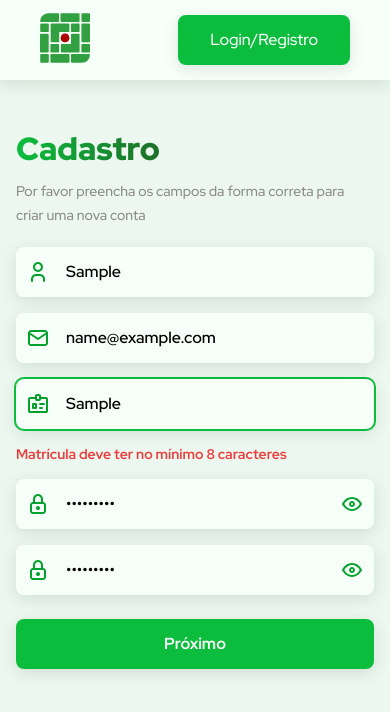
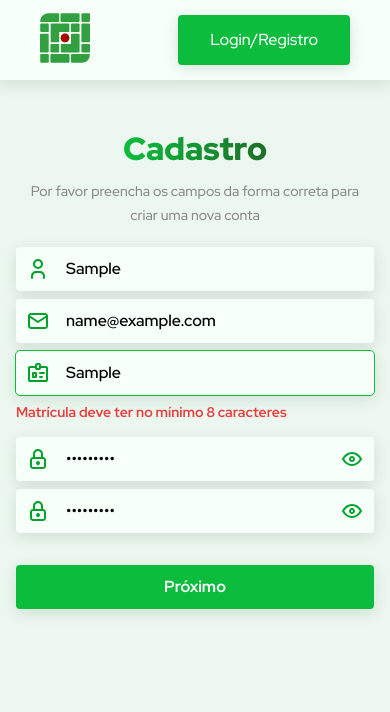
Before and after one commit to ElielBarbosa/scap-web, a React (Vite) app: page /signup in a window 390 px wide. Both pictures are taken after typing "Sample", "name@example.com", "Sample", "Sample123", "Sample123" into the empty fields and a click on the button "Próximo". Shown: the top 712 px of the page. Built offline with nearby package versions, Linux system fonts and the light colour scheme.

Commit message:
feat(responsiviless): Adicionar responsividade a página de registro.

```diff
--- a/src/assets/css/spacings.css
+++ b/src/assets/css/spacings.css
@@ -5,7 +5,7 @@
     --spacing-4: 72px;
     --spacing-5: 128px;
 
-    --br-1: 8px;
+    --br-1: 4px;
     --br-2: 8px;
 }
 
--- a/src/components/AuthPanel/styles.module.css
+++ b/src/components/AuthPanel/styles.module.css
@@ -4,9 +4,9 @@
     gap: 16px;
     background: radial-gradient(ellipse 103.66% 76.61% at 81.97% 6.66%, #2ECD43 0%, #A4EBAE 39%, #E0FAE4 80%, rgba(245.35, 253.08, 246.70, 0) 100%);
     width: 1fr;
-    aspect-ratio: 3/4;
-    max-height: 700px;
+    aspect-ratio: 9/14;
     border-radius: var(--br-1);
+    box-shadow: var(--shadow-1);
 }
 
 @media (max-width: 960px) {
--- a/src/components/Form/Button/styles.module.css
+++ b/src/components/Form/Button/styles.module.css
@@ -3,7 +3,7 @@
     color: var(--white-normal);
     border-radius: var(--br-1);
 
-    padding: 13px 32px;
+    padding: 10px 32px;
     font-size: 16px;
     line-height: 24px;
     font-family: var(--font);
--- a/src/components/Form/FormSectionHeader/styles.module.css
+++ b/src/components/Form/FormSectionHeader/styles.module.css
@@ -31,7 +31,7 @@
     color: var(--gray-2);
 }
 
-@media (max-width: 960px) {
+@media (min-width: 960px) {
     .formSectionHeaderContainer {
         display: flex;
         flex-direction: column;
--- a/src/components/Form/Input/index.jsx
+++ b/src/components/Form/Input/index.jsx
@@ -17,7 +17,9 @@ function Input({
 
   return (
     <>
-      <div className={`${styles.inputWrapper} ${error && styles.errorInput}`}>
+      <div
+        className={`${styles.inputWrapper} ${error && styles.errorInput} mb-1`}
+      >
         <img src={iconUrl} alt="" srcset="" className={styles.iconInput} />
         <input
           name={name}
@@ -42,7 +44,9 @@ function Input({
         )}
       </div>
       {error && (
-        <span className={`${styles.errorSpan} toBottomAnimation`}>{error}</span>
+        <span className={`${styles.errorSpan} toBottomAnimation mb-2`}>
+          {error}
+        </span>
       )}
     </>
   );
--- a/src/components/Form/Input/styles.module.css
+++ b/src/components/Form/Input/styles.module.css
@@ -14,7 +14,7 @@
 .inputWrapper:focus-within {
     color: var(--black-light);
     transition: outline 0.5s ease;
-    outline: 2px solid var(--primary-normal);
+    outline: 1px solid var(--primary-normal);
 }
 
 .iconInput,
@@ -37,7 +37,7 @@
 .input {
     font-family: var(--font);
     border: none;
-    padding: 13px 8px;
+    padding: 10px 8px;
     font-size: 16px;
     line-height: 24px;
     font-weight: 600;
@@ -51,10 +51,6 @@
     outline: none;
 }
 
-.inputWrapper.error {
-    outline: 2px solid var(--red-dark);
-    box-shadow: 0px 4px 10px rgba(255, 0, 0, 0.244);
-}
 
 .errorSpan {
     color: var(--red-normal);
@@ -65,5 +61,5 @@
 
 .errorInput {
     transition: outline 0.5s ease;
-    outline: 2px solid var(--red-normal);
+    outline: 1px solid var(--red-normal);
 }
--- a/src/pages/SignUp/SignUpForm/styles.module.css
+++ b/src/pages/SignUp/SignUpForm/styles.module.css
@@ -24,5 +24,4 @@
 .inputContainerRegister {
     display: flex;
     flex-direction: column;
-    gap: 16px;
 }
--- a/src/pages/SignUp/SignUpPage/index.jsx
+++ b/src/pages/SignUp/SignUpPage/index.jsx
@@ -1,14 +1,19 @@
 import { useContext } from "react";
 import FormSectionHeader from "../../../components/Form/FormSectionHeader";
-//import styles from "./styles.module.css";
+import styles from "./styles.module.css";
 import SignUpForm from "../SignUpForm";
 import { UserContext } from "../../../contexts/UserContext";
+import AuthPanel from "../../../components/AuthPanel";
 
 function SignUpPage() {
   const { errorRegister } = useContext(UserContext);
   return (
     <>
-      <div className="container introAnimation pt-5">
+      <div
+        className={`${styles.signUpContainer} container introAnimation pt-5`}
+      >
+        <AuthPanel />
+        <div>
           <FormSectionHeader
             title="Cadastro"
             error={errorRegister}
@@ -16,6 +21,7 @@ function SignUpPage() {
           />
           <SignUpForm />
         </div>
+      </div>
     </>
   );
 }
--- a/src/pages/SignUp/SignUpPage/styles.module.css
+++ b/src/pages/SignUp/SignUpPage/styles.module.css
@@ -1,5 +1,13 @@
 .signUpContainer {
     display: grid;
-    flex-direction: row;
-    justify-content: space-between;
+    grid-template-columns: minmax(0, 1fr) minmax(0, 1fr);
+    gap: 64px;
 }
+
+@media (max-width: 960px) {
+    .signUpContainer {
+        display: grid;
+        grid-template-columns: 1fr;
+        gap: 0px;
+    }
+}
--- a/src/pages/SingIn/SingInForm/styles.module.css
+++ b/src/pages/SingIn/SingInForm/styles.module.css
@@ -3,12 +3,12 @@
     flex-direction: column;
     box-sizing: border-box;
     position: relative;
-    gap: 24px;
+    gap: 16px;
     width: 100%;
 }
 
 .inputContainer {
     display: flex;
     flex-direction: column;
-    gap: 16px;
+
 }
```
Also changed, not shown: src/pages/SignUp/SignUpPage/style.module.css (deleted). Lines whose indentation alone changed are shown as unchanged.
